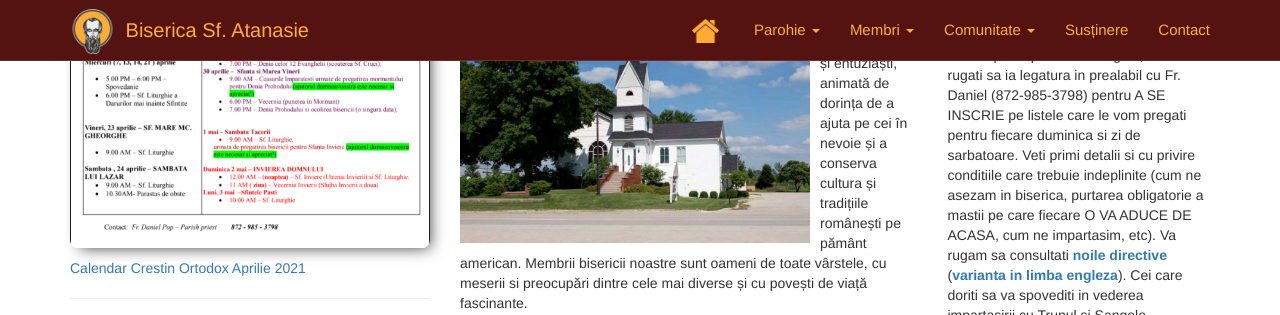
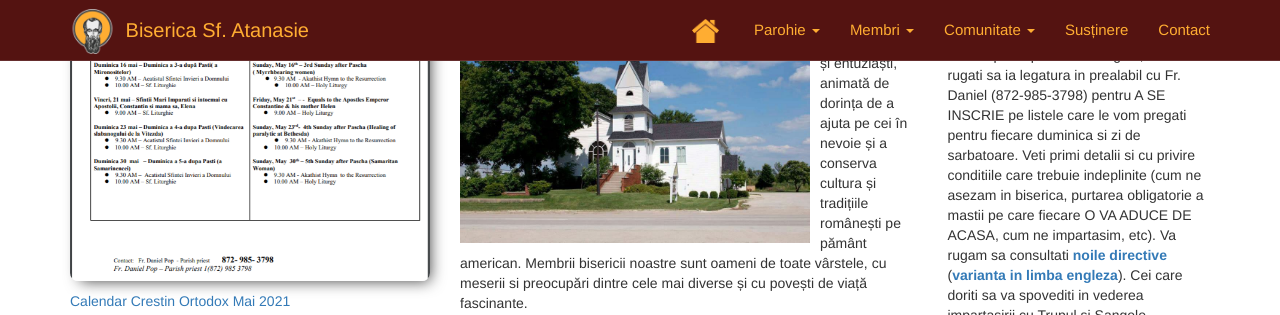
Before and after one commit to iulian787/sfat, a Jekyll site: the page built from ro/index.html, in a window 1280 px wide and 900 px high, scrolled down 611 px, cut to the strip 0-315 px from the top of the window. Built offline with Jekyll 4.4.1, drawn with Linux system fonts in a browser that asks for light colours.

Commit message:
Mai changes

```diff
--- a/ro/index.html
+++ b/ro/index.html
@@ -21,11 +21,11 @@ title-exclusive: Biserica Sfântul Atanasie - Aurora, IL
     <div class="row">
         <div class="col-md-4">
             <div>
-                    <p><img class="img img-responsive img-round" height="200%" width="200%" src="{{ site.baseurl }}/img/2020/SlujbeAprilie2021.PNG" /></p>
+                    <p><img class="img img-responsive img-round" height="200%" width="200%" src="{{ site.baseurl }}/img/2020/SlujbeMai2021.PNG" /></p>
             </div>
 
             <div>
-                <a href="https://www.crestinortodox.ro/calendar-ortodox/2021-aprilie"  target="_blank"> Calendar Crestin Ortodox Aprilie 2021</a>
+                <a href="https://www.crestinortodox.ro/calendar-ortodox/2021-mai"  target="_blank"> Calendar Crestin Ortodox Mai 2021</a>
             </div>
             <hr>
             <div style="margin-top: 0px; padding-left: 0px; text-align: center">
```
Also changed, not shown: img/2020/SlujbeMai2021.PNG (added).
